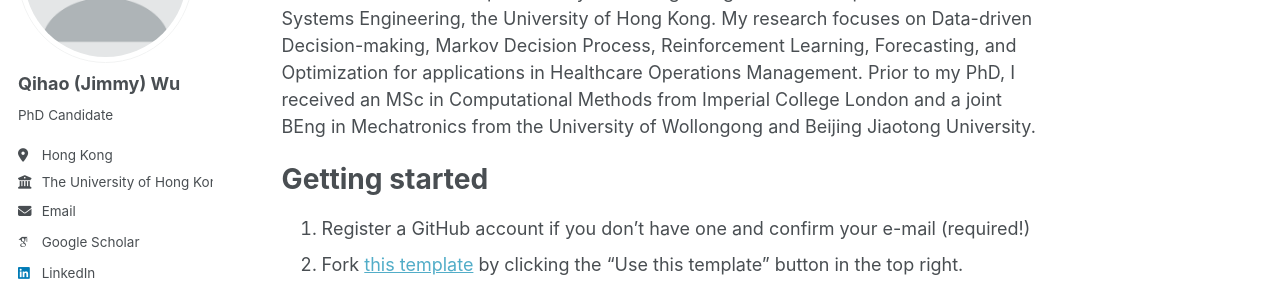
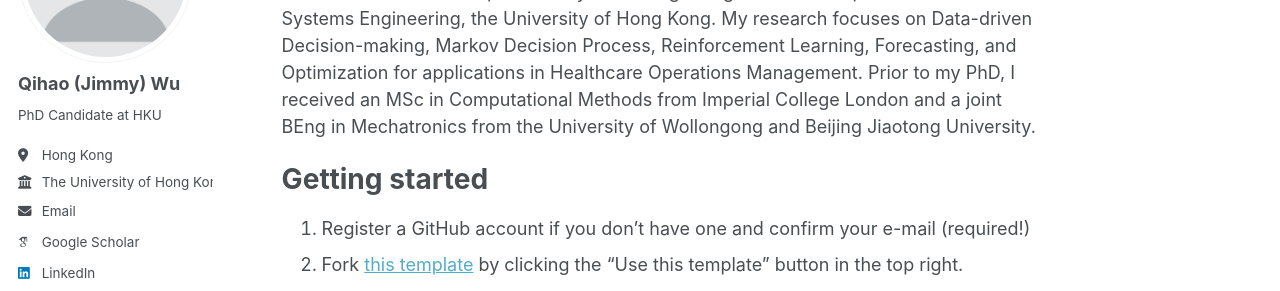
Before and after one commit to Qihao-Wu/bio, a Jekyll site: the page built from _pages/about.md, in a window 1280 px wide. Shown: the part 211-502 px from the top of the page. Built offline with Jekyll 4.4.1, drawn with Linux system fonts in a browser that asks for light colours; some web fonts are replaced.

Commit message:
Update _config.yml

```diff
--- a/_config.yml
+++ b/_config.yml
@@ -25,7 +25,7 @@ author:
   avatar           : "profile.png"
   name             : "Qihao (Jimmy) Wu"
   pronouns         : # example: "she/her"
-  bio              : "PhD Candidate"
+  bio              : "PhD Candidate at HKU"
   location         : "Hong Kong"
   employer         : "The University of Hong Kong"
   uri              : # URL
```
